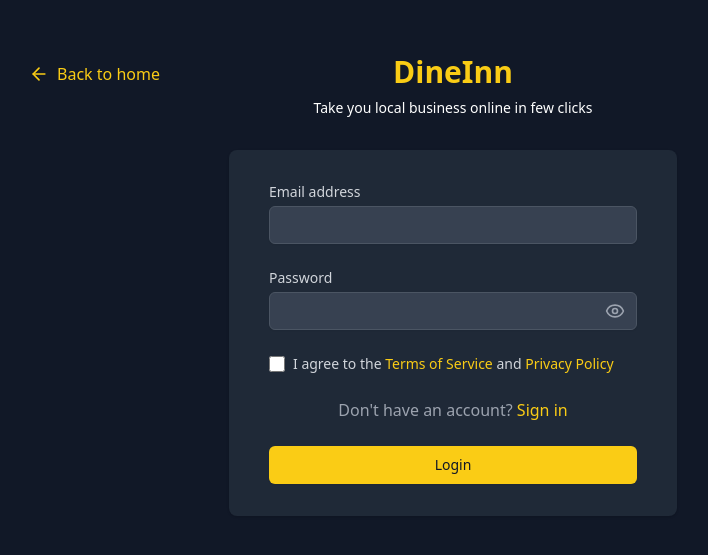
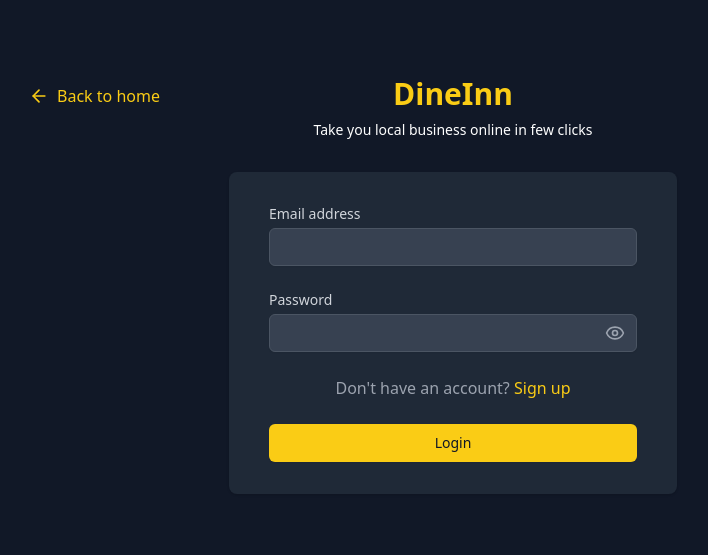
Before and after one commit to NitinGurawaliya/dineInn, a React (Vite) app in the folder frontend/: page /signin in a window 1280 px wide. Shown: the part 127-682 px from the top of the page, without its empty margins (187-895 px from the left). Built offline with nearby package versions, Linux system fonts and the light colour scheme.

Commit message:
Update Signin.tsx

```diff
--- a/frontend/src/pages/Signin.tsx
+++ b/frontend/src/pages/Signin.tsx
@@ -115,7 +115,7 @@
             </div>
 
 
-            <div className="flex items-center">
+            {/* <div className="flex items-center">
               <input
                 id="terms"
                 name="terms"
@@ -133,13 +133,13 @@
                   Privacy Policy
                 </a>
               </label>
-            </div>
+            </div> */}
 
           <div className="mt-8 sm:mx-auto  sm:w-full sm:max-w-md text-center">
             <p className="text-gray-400">
               Don't have an account?{' '}
               <Link to="/signup" className="font-medium text-yellow-400 hover:text-yellow-300">
-                Sign in
+                Sign up
               </Link>
             </p>
       </div>
```
